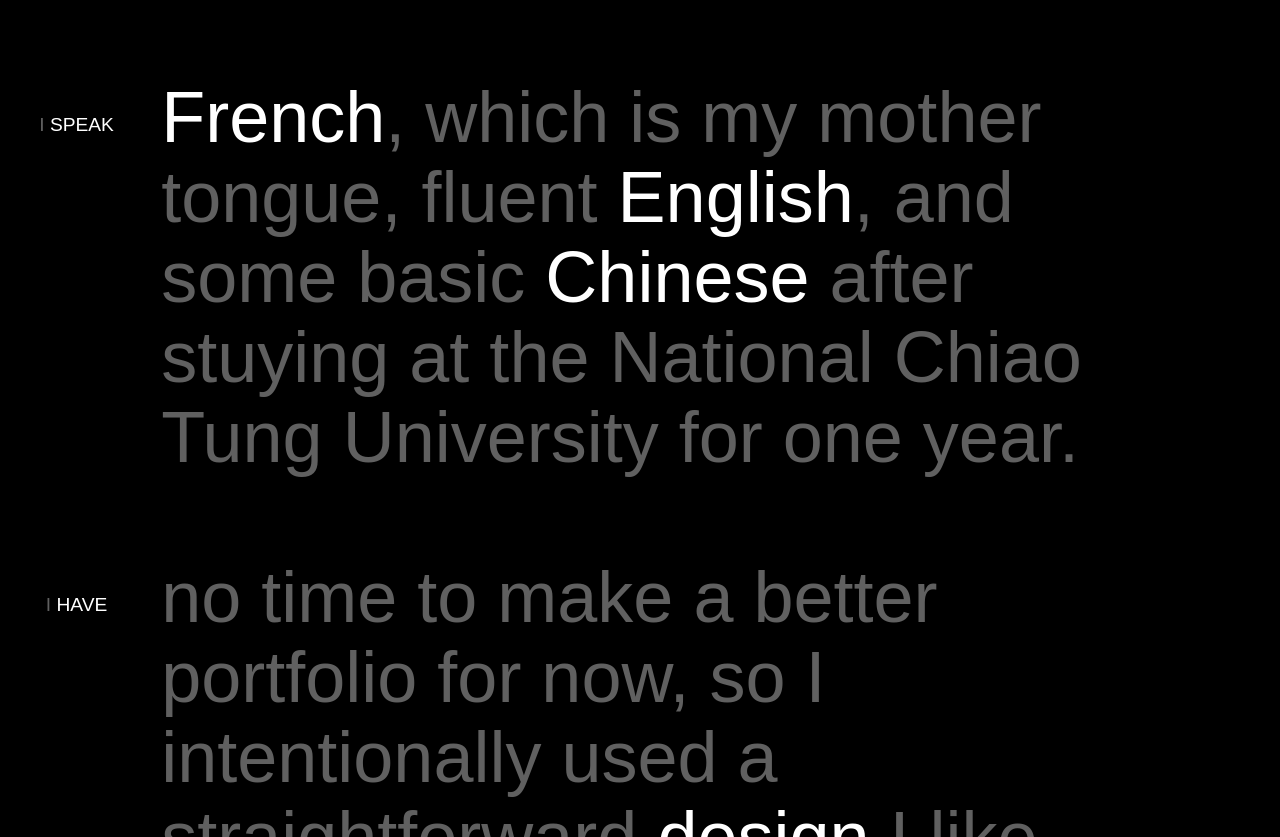
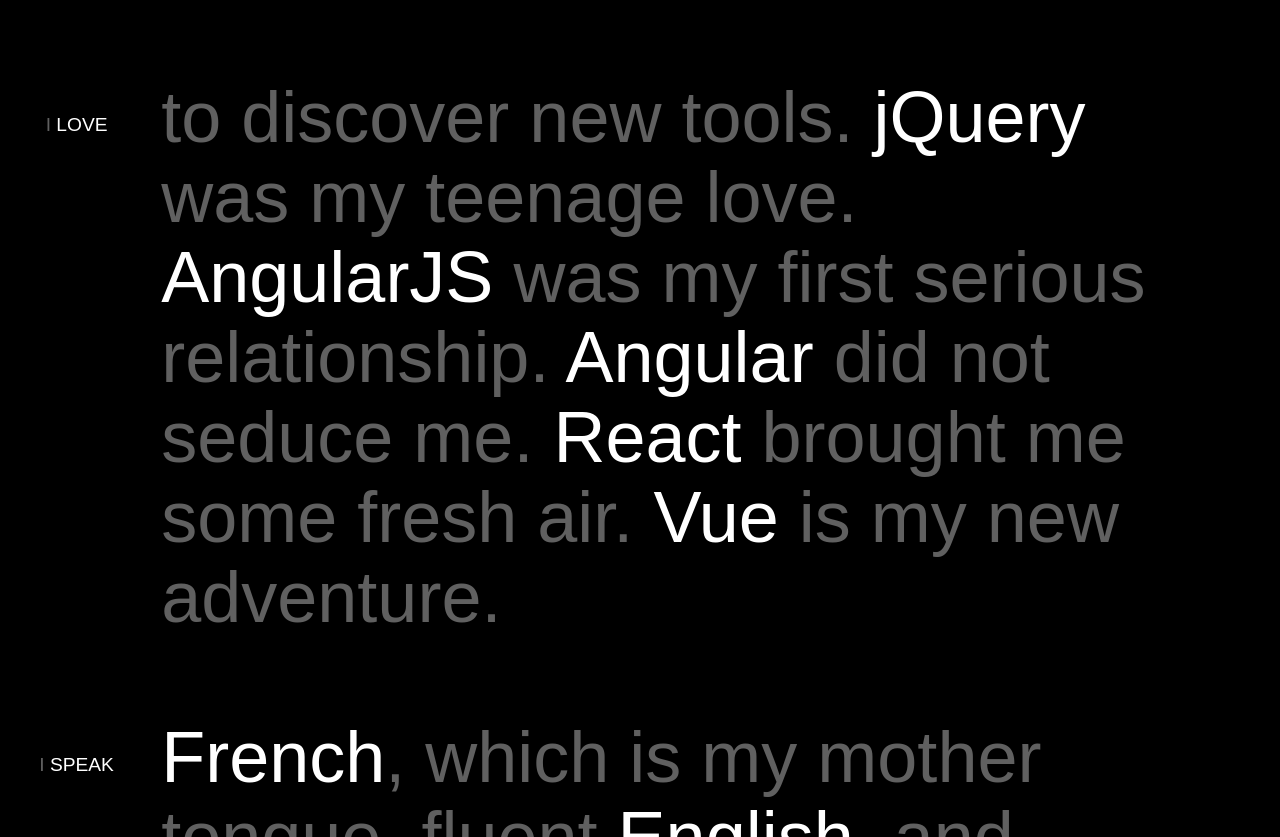
Before and after one commit to VictorCazanave/portfolio, a website: page src/index.html in a window 1280 px wide. Shown: the part 1491-2328 px from the top of the page. Drawn offline with nearby package versions, Linux system fonts and the light colour scheme; files that its build step writes are made by us from their sources; files whose address does not match are found by name; a web font is replaced by a local one.

Commit message:
[HTML] Update text

```diff
--- a/src/index.html
+++ b/src/index.html
@@ -27,7 +27,7 @@
 			<article>
 				<h2>I <em>build</em></h2>
 				<p>
-					clean, efficient and sustainable <strong>web and mobile applications</strong> for companies like <a href="https://www.solocalgroup.com" target="_blank" rel="noopener noreferrer">Solocal</a>, <a href="https://www.valeo.com" target="_blank" rel="noopener noreferrer">Valeo</a>,
+					neat, efficient and sustainable <strong>web and mobile applications</strong> for companies like <a href="https://www.solocalgroup.com" target="_blank" rel="noopener noreferrer">Solocal</a>, <a href="https://www.valeo.com" target="_blank" rel="noopener noreferrer">Valeo</a>,
 					<a href="http://tbwa.com/" target="_blank" rel="noopener noreferrer">TBWA</a> and <a href="https://www.accorhotels.com" target="_blank" rel="noopener noreferrer">Accorhotels</a>. I try to keep the same rigor and professionalism for <a href="https://github.com/VictorCazanave"
 					  target="_blank" rel="noopener noreferrer">my personal projects</a>.
 				</p>
@@ -40,6 +40,18 @@
 					<a href="https://codepen.io/VictorCazanave/full/dpapVG/" target="_blank" rel="noopener noreferrer">play with <strong>CSS</strong></a>,
 					<a href="https://github.com/VictorCazanave/git-training">use <strong>Git</strong></a>, read
 					<strong>UX</strong> articles, learn more about <strong>accessibility</strong> and many other things.
+				</p>
+			</article>
+
+			<article>
+				<h2>I <em>love</em></h2>
+				<p>
+					to discover new tools.
+					<strong>jQuery</strong> was my teenage love.
+					<strong>AngularJS</strong> was my first serious relationship.
+					<strong>Angular</strong> did not seduce me.
+					<strong>React</strong> brought me some fresh air.
+					<strong>Vue</strong> is my new adventure.
 				</p>
 			</article>
 
```
